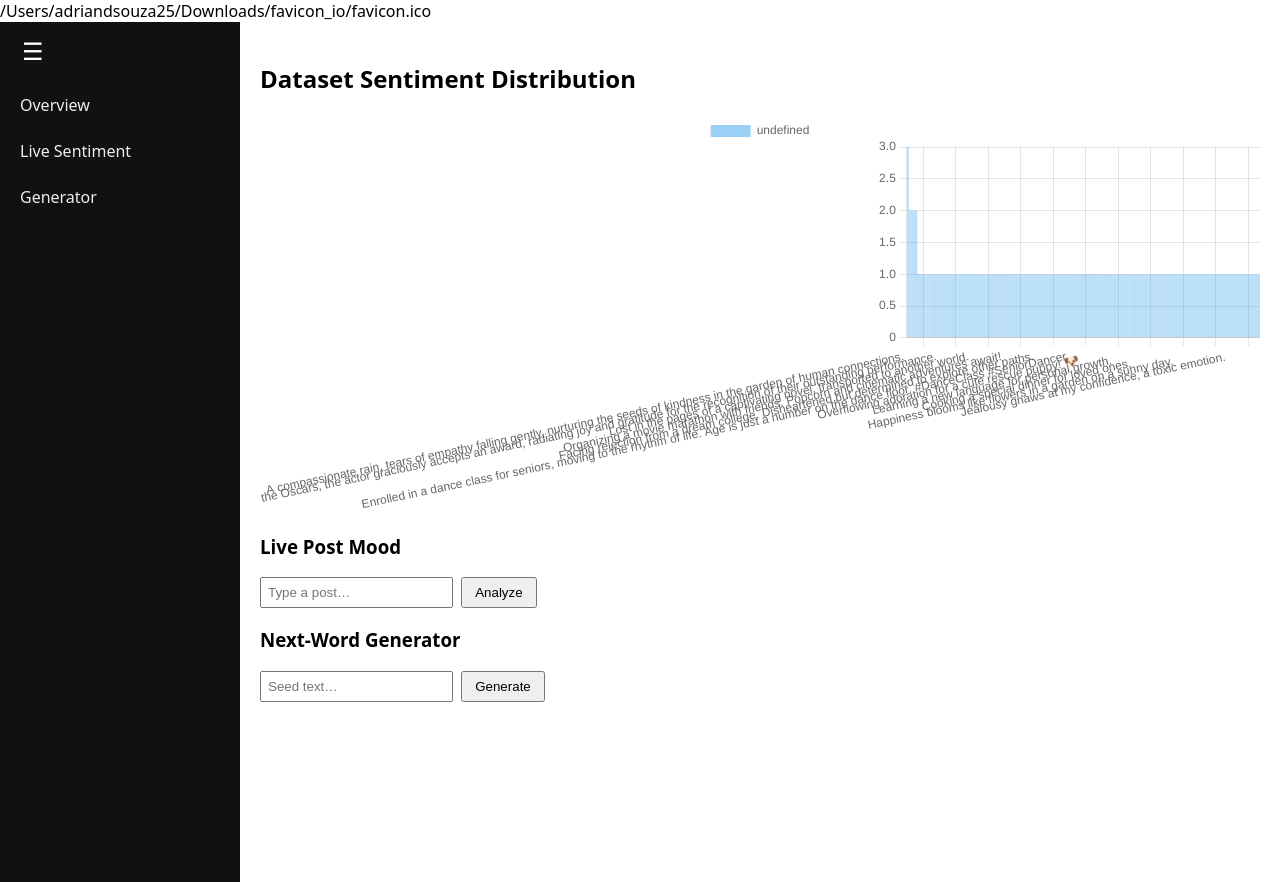
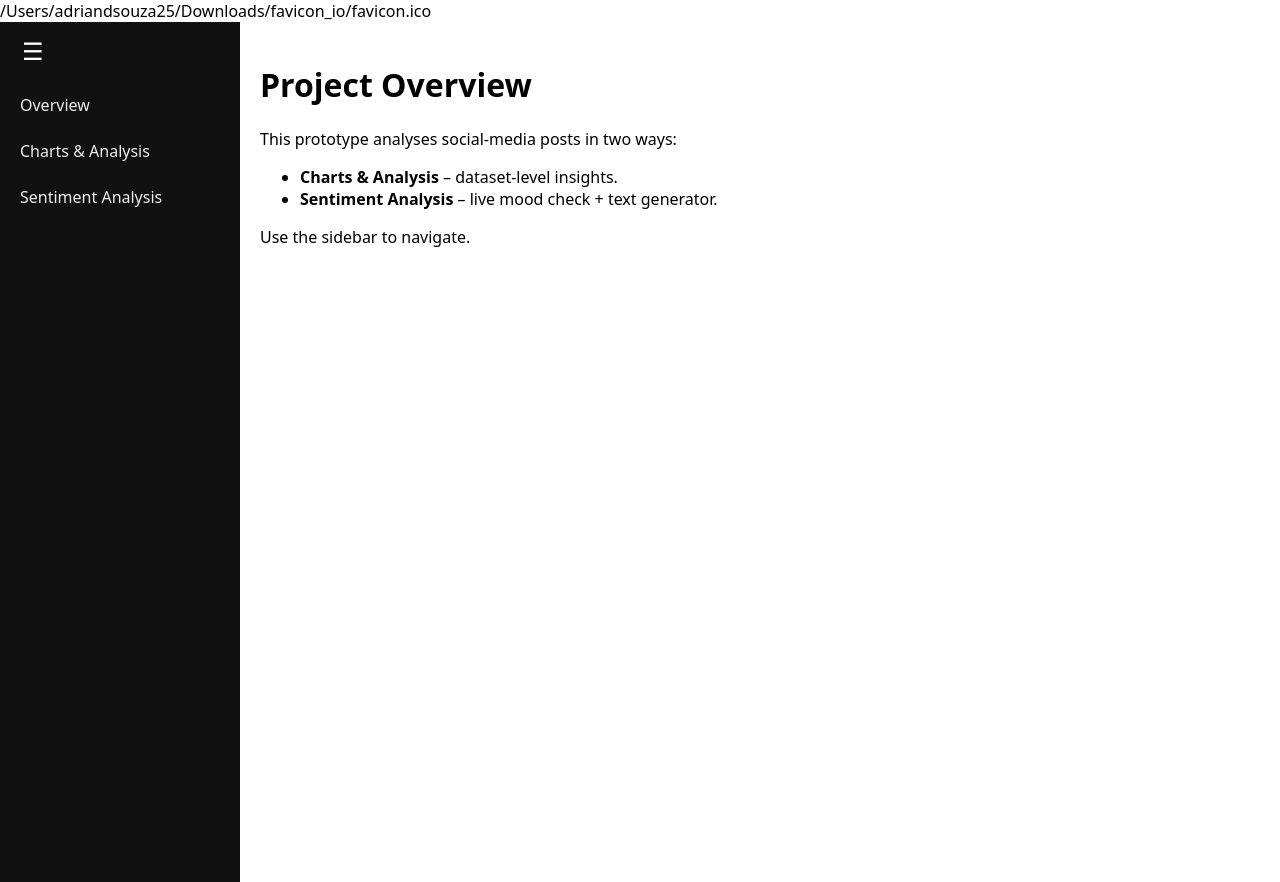
Before and after one commit to adrian2504/Social-Media-Sentiment-Analysis, a Flask app: page / in a window 1280 px wide. Run offline with Flask 3, Linux system fonts and the light colour scheme; parts of the project's set-up code (start-up, migrations or seed data) failed here and were passed over.

Commit message:
adrian -v2

```diff
--- a/app.py
+++ b/app.py
@@ -43,22 +43,51 @@
     return pretty, score, mood
 
 # ── Flask setup ──────────────────────────────────────────────────
+# ── Flask setup ──────────────────────────────────────────────────
 app = Flask(__name__)
 
 @app.route("/")
-def home():
-    return render_template("dashboard.html")
+def root():                         #  ← default = Overview page
+    return render_template("overview.html")
 
+@app.route("/overview")
+def overview():
+    return render_template("overview.html")
+
+@app.route("/charts")
+def charts():
+    return render_template("charts.html")
+
+@app.route("/sentiment")
+def sentiment():
+    return render_template("sentiment.html")   # old Live-Mood UI
+
+# ── REST API endpoints ────────────────────────────────────────────
 @app.route("/api/sentiment", methods=["POST"])
 def api_sentiment():
-    txt = request.json.get("text", "")
-    label, score, mood = predict_sentiment(txt)
+    """
+    JSON-in  : { "text": "<user post>" }
+    JSON-out : { "label": "positive|neutral|negative",
+                 "score": 0.97,
+                 "emoji": "😊" }
+    """
+    data = request.get_json(silent=True) or {}
+    text  = data.get("text", "")
+    label, score, mood = predict_sentiment(text)
     return jsonify({"label": label, "score": score, "emoji": mood})
+
 
 @app.route("/api/generate", methods=["POST"])
 def api_generate():
-    seed = request.json.get("seed", "")
+    """
+    JSON-in  : { "seed": "hello world" }
+    JSON-out : { "generated": "hello world …" }
+    """
+    data = request.get_json(silent=True) or {}
+    seed = data.get("seed", "")
     return jsonify({"generated": next_words(seed)})
+
+
 
 # ── main ─────────────────────────────────────────────────────────
 if __name__ == "__main__":
--- a/static/css/sidebar.css
+++ b/static/css/sidebar.css
@@ -9,3 +9,20 @@
 #sidebar.collapsed ~ #content { margin-left:60px; }
 input { padding:6px; margin-right:4px; }
 button { padding:6px 12px; cursor:pointer; }
+.mood-display {
+    margin-top: 16px;
+    display: flex;
+    justify-content: center;   /* centre on page */
+    align-items: center;
+    gap: 14px;
+  }
+
+  .mood-display .emoji {
+    font-size: 72px;            /* giant emoji */
+    line-height: 1;
+  }
+
+  .mood-display .label {
+    font-size: 28px;            /* big text */
+    font-weight: 600;
+  }
--- a/static/js/charts.js
+++ b/static/js/charts.js
@@ -1,18 +1,22 @@
+// sidebar toggle – unchanged
 document.getElementById("toggle").onclick =
   () => document.getElementById("sidebar").classList.toggle("collapsed");
 
-// initial bar chart
-fetch("/static/data/distribution.json")
-  .then(r => r.json())
-  .then(d => {
-    new Chart(
-      document.getElementById("sentChart"),
-      { type: "bar",
-        data: { labels: d.labels,
-                datasets: [{ data: d.counts }] } });
-  });
+// ─── build chart only if we're on the Charts page ────────────────
+const canvas = document.getElementById("sentChart");
+if (canvas) {
+  fetch("/static/data/distribution.json")
+    .then(r => r.json())
+    .then(d => {
+      new Chart(canvas, {
+        type: "bar",
+        data: { labels: d.labels, datasets: [{ data: d.counts }] }
+      });
+    })
+    .catch(err => console.error("Chart load error:", err));
+}
 
-// live sentiment
+// ─── live sentiment (Sentiment Analysis page) ───────────────────
 async function checkSent() {
   const txt = document.getElementById("postTxt").value;
   const res = await fetch("/api/sentiment", {
@@ -20,12 +24,15 @@
     headers: { "Content-Type": "application/json" },
     body: JSON.stringify({ text: txt })
   });
+  if (!res.ok) { alert("API error"); return; }
   const j = await res.json();
-  document.getElementById("mood").innerText =
-  `${j.emoji}  ${j.label} (${(j.score*100).toFixed(1)}%)`;
+  document.getElementById("mood").innerHTML =
+  `<span class="emoji">${j.emoji}</span>
+   <span class="label">${j.label.toUpperCase()} ${(j.score*100).toFixed(1)}%</span>`;
+
 }
 
-// next-word generator
+// ─── next-word generator ────────────────────────────────────────
 async function genText() {
   const seed = document.getElementById("seedTxt").value;
   const res = await fetch("/api/generate", {
@@ -33,6 +40,7 @@
     headers: { "Content-Type": "application/json" },
     body: JSON.stringify({ seed })
   });
+  if (!res.ok) { alert("API error"); return; }
   const j = await res.json();
   document.getElementById("genOut").innerText = j.generated;
 }
--- a/templates/base.html
+++ b/templates/base.html
@@ -9,17 +9,19 @@
 
 </head>
 <body>
+    {% block scripts %}{% endblock %}
+
   <div id="sidebar">
     <button id="toggle">☰</button>
     <ul>
-      <li><a href="#">Overview</a></li>
-      <li><a href="#">Live Sentiment</a></li>
-      <li><a href="#">Generator</a></li>
+        <li><a href="{{ url_for('overview')  }}">Overview</a></li>
+        <li><a href="{{ url_for('charts')    }}">Charts & Analysis</a></li>
+        <li><a href="{{ url_for('sentiment') }}">Sentiment Analysis</a></li>
     </ul>
+
   </div>
 
   <div id="content">{% block content %}{% endblock %}</div>
 
-  <script src="{{ url_for('static', filename='js/charts.js') }}"></script>
 </body>
 </html>
--- /dev/null
+++ b/templates/overview.html
@@ -0,0 +1,10 @@
+{% extends "base.html" %}
+{% block content %}
+<h1>Project Overview</h1>
+<p>This prototype analyses social-media posts in two ways:</p>
+<ul>
+  <li><strong>Charts & Analysis</strong> – dataset-level insights.</li>
+  <li><strong>Sentiment Analysis</strong> – live mood check + text generator.</li>
+</ul>
+<p>Use the sidebar to navigate.</p>
+{% endblock %}
--- a/templates/dashboard.html
+++ b/templates/sentiment.html
@@ -1,15 +1,17 @@
 {% extends "base.html" %}
 {% block content %}
-<h2>Dataset Sentiment Distribution</h2>
-<canvas id="sentChart" height="120"></canvas>
-
-<h3>Live Post Mood</h3>
+<h2>Live Post Mood</h2>
 <input id="postTxt" placeholder="Type a post…">
 <button onclick="checkSent()">Analyze</button>
-<p id="mood"></p>
+<div id="mood" class="mood-display"></div>
+
 
 <h3>Next-Word Generator</h3>
 <input id="seedTxt" placeholder="Seed text…">
 <button onclick="genText()">Generate</button>
 <p id="genOut"></p>
 {% endblock %}
+
+{% block scripts %}
+<script src="{{ url_for('static', filename='js/charts.js') }}" defer></script>
+{% endblock %}
--- a/train_lstm.py
+++ b/train_lstm.py
@@ -5,7 +5,7 @@
 from tensorflow.keras.models import Sequential
 from tensorflow.keras.layers import Embedding, LSTM, Dense
 
-# ---------- load data & find the text column --------------------
+
 df = pd.read_csv("data/sentimentdataset.csv")
 
 # try common names; fall back to first string column
```
Also changed, not shown: data_prep.py (+1 -7 lines), templates/charts.html (added, +9 -0 lines), 1 other file.
